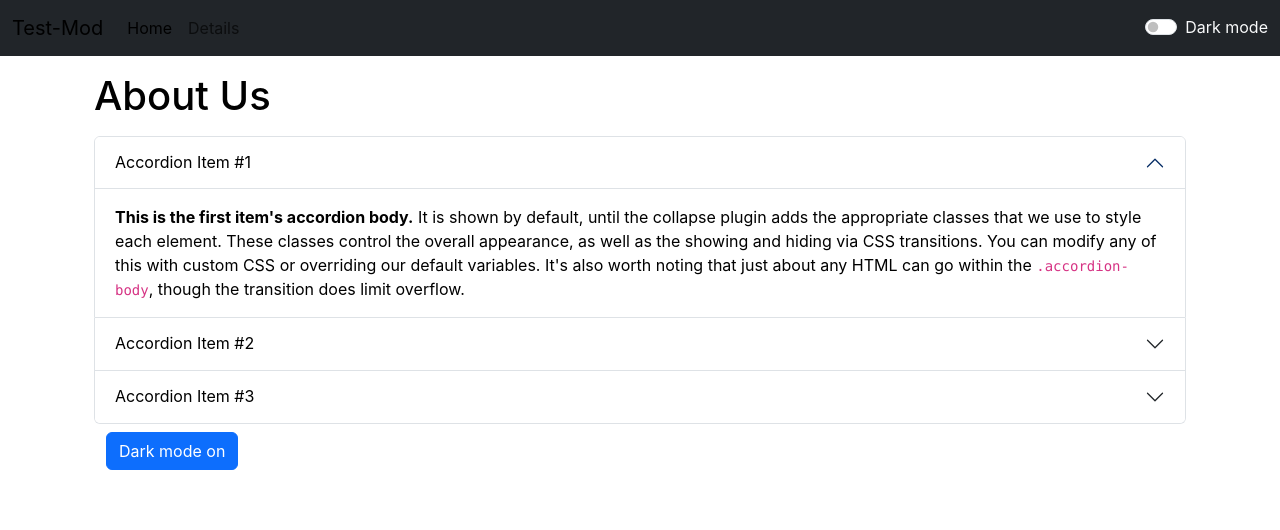
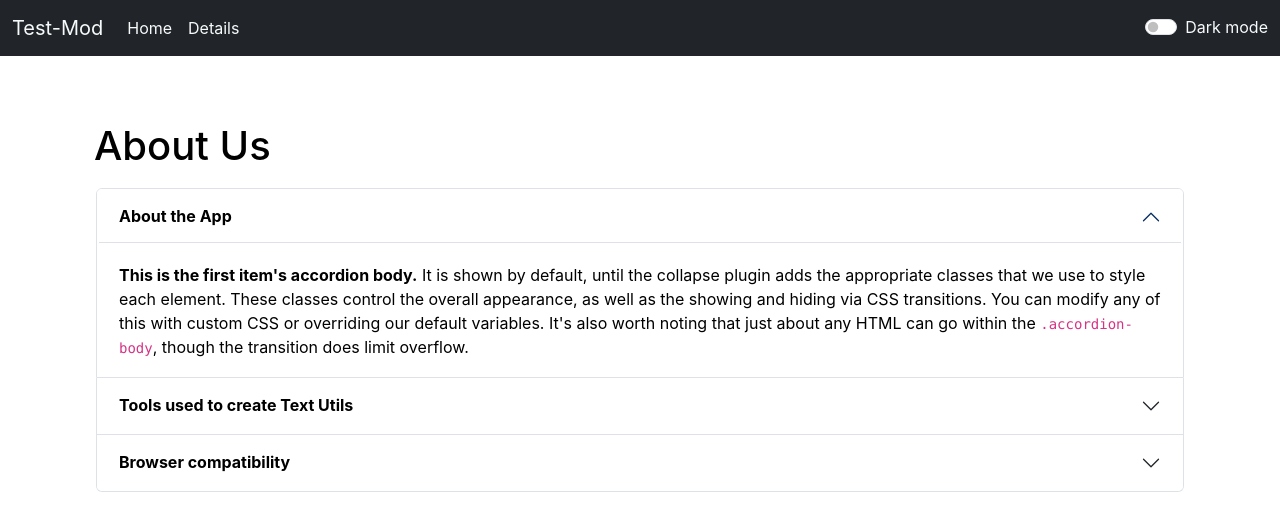
Before and after one commit to akshitchowdhury/app0, a React (Create React App) app: page /about in a window 1280 px wide. Shown: the top 530 px of the page. Built offline with nearby package versions, Linux system fonts and the light colour scheme.

Commit message:
Add files via upload

```diff
--- a/src/App.js
+++ b/src/App.js
@@ -57,7 +57,7 @@ const toggleMode = ()=>{
 <div className='container my-3' >
          <Routes>
           <Route path="/about"
-           element = {<About />} >
+           element = {<About mode={mode}/>} >
           </Route>
           </Routes>
           <Routes>
--- a/src/components/About.js
+++ b/src/components/About.js
@@ -1,51 +1,56 @@
 import React, { useState } from 'react'
 
-export default function About() {
+export default function About(props) {
 
 
-    const[myStyle, setMyStyle] = useState({
+  //   const[myStyle, setMyStyle] = useState({
 
-        // color: 'white',
-        // backgroundColor : 'black'
-        color: 'black',
-        backgroundColor : 'white'
-   })
+  //       // color: 'white',
+  //       // backgroundColor : 'black'
+  //       color: 'black',
+  //       backgroundColor : 'white'
+  //  })
 
 
    const[btnText, setbtnText] = useState("Dark mode on")
 
-let toggleStyle = function(){
+// let toggleStyle = function(){
 
-    if(myStyle.color === 'black' && myStyle.backgroundColor === 'white'){
+//     if(myStyle.color === 'black' && myStyle.backgroundColor === 'white'){
 
-        setMyStyle({
-            color : 'white',
-            backgroundColor: 'black'
-        })
-        setbtnText("Enable Light mode")
-}
-else{
+//         setMyStyle({
+//             color : 'white',
+//             backgroundColor: 'black'
+//         })
+//         setbtnText("Enable Light mode")
+// }
+// else{
 
-    setMyStyle({
-        color : 'black',
-        backgroundColor: 'white'
-    })
-    setbtnText("Enable Dark mode")
-}
-}
+//     setMyStyle({
+//         color : 'black',
+//         backgroundColor: 'white'
+//     })
+//     setbtnText("Enable Dark mode")
+// }
+// }
 
+
+let myStyle = {color : props.mode==='dark'? 'white':'black',
+                backgroundColor : props.mode==='dark' ? '#113b62': 'white',
+              border : '2px solid',
+            borderColor : props.mode==='dark' ? '#455c72': 'white',}
 
     return (
 
-    <div className = "container" style={myStyle}>
+    <div className = "container" >
 
 
-<h1 className='my-3'> About Us</h1>
+<h1 className='my-3 'style={{color : props.mode==='dark'? 'white':'black'}}> About Us</h1>
 <div className="accordion" id="accordionExample" style={myStyle}>
   <div className="accordion-item">
     <h2 className="accordion-header">
       <button className="accordion-button" type="button" data-bs-toggle="collapse" data-bs-target="#collapseOne" aria-expanded="true" aria-controls="collapseOne" style={myStyle}>
-        Accordion Item #1
+        <strong> About the App </strong>
       </button>
     </h2>
     <div id="collapseOne" className="accordion-collapse collapse show" data-bs-parent="#accordionExample">
@@ -57,7 +62,7 @@ else{
   <div className="accordion-item">
     <h2 className="accordion-header">
       <button className="accordion-button collapsed" type="button" data-bs-toggle="collapse" data-bs-target="#collapseTwo" aria-expanded="false" aria-controls="collapseTwo" style={myStyle}>
-        Accordion Item #2
+        <strong>Tools used to create Text Utils </strong>
       </button>
     </h2>
     <div id="collapseTwo" className="accordion-collapse collapse" data-bs-parent="#accordionExample">
@@ -69,7 +74,7 @@ else{
   <div className="accordion-item">
     <h2 className="accordion-header">
       <button className="accordion-button collapsed" type="button" data-bs-toggle="collapse" data-bs-target="#collapseThree" aria-expanded="false" aria-controls="collapseThree" style={myStyle}>
-        Accordion Item #3
+       <strong> Browser compatibility </strong>
       </button>
     </h2>
     <div id="collapseThree" className="accordion-collapse collapse" data-bs-parent="#accordionExample">
@@ -80,10 +85,10 @@ else{
   </div>
 </div>
 
-
+{/*
 <div className='container my-2'>
 <button type="button" className="btn btn-primary " onClick={toggleStyle}>{btnText}</button>
-</div>
+</div> */}
     </div>
   )
 }
--- a/src/components/Alert.js
+++ b/src/components/Alert.js
@@ -10,8 +10,11 @@ return lower.charAt(0).toUpperCase() + lower.slice(1);
 
 
   return (
-    props.alert && <div class={`alert alert-${props.alert.type} alert-dismissible fade show`} role="alert">
+    <div style ={{height: '50px'}}>
+
+    {props.alert && <div class={`alert alert-${props.alert.type} alert-dismissible fade show`} role="alert">
     <strong>{caps(props.alert.type)}</strong>: {props.alert.msg}
+  </div>}
   </div>
   )
 }
--- a/src/components/Navbar.js
+++ b/src/components/Navbar.js
@@ -9,17 +9,17 @@ export default function Navbar(props) {
   return (
     <nav className={`navbar navbar-expand-lg  navbar-${props.mode} bg-dark`}>
     <div className="container-fluid">
-      <Link className="navbar-brand" to="/">{props.title}</Link>
+      <Link className="navbar-brand text-light" to="/">{props.title}</Link>
       <button className="navbar-toggler" type="button" data-bs-toggle="collapse" data-bs-target="#navbarSupportedContent" aria-controls="navbarSupportedContent" aria-expanded="false" aria-label="Toggle navigation">
         <span className="navbar-toggler-icon"></span>
       </button>
       <div className="collapse navbar-collapse" id="navbarSupportedContent">
         <ul className="navbar-nav me-auto mb-2 mb-lg-0">
           <li className="nav-item">
-            <Link className="nav-link active" aria-current="page" to="/">Home</Link>
+            <Link className="nav-link active text-light" aria-current="page" to="/">Home</Link>
           </li>
           <li className="nav-item">
-            <Link className="nav-link" to="/about">{props.about}</Link>
+            <Link className="nav-link text-light" to="/about">{props.about}</Link>
           </li>
 
 
--- a/src/components/Textform.js
+++ b/src/components/Textform.js
@@ -67,25 +67,25 @@ const[text, setText] = useState("Enter text here")
 
   </textarea>
 
-<button class="btn btn-primary mx-2" type="submit" onClick={handleUpclick}>
+<button class="btn btn-primary mx-2 my-1" type="submit" onClick={handleUpclick}>
 
 Convert to Upper-case
 
 </button>
 
-<button class="btn btn-primary mx-10" type="submit" onClick={erasure} >
+<button class="btn btn-primary mx-10 my-1" type="submit" onClick={erasure} >
 
 Erase all
 
 </button>
 
-<button class="btn btn-primary mx-2" type="submit" onClick={handleDownclick}>
+<button class="btn btn-primary mx-2 my-1" type="submit" onClick={handleDownclick}>
 
 Convert to Lower-case
 
 </button>
 
-<button class="btn btn-primary mx-2" type="submit" onClick={spacex}>
+<button class="btn btn-primary mx-2 my-1" type="submit" onClick={spacex}>
 
 Remove extra spaces
 
```
